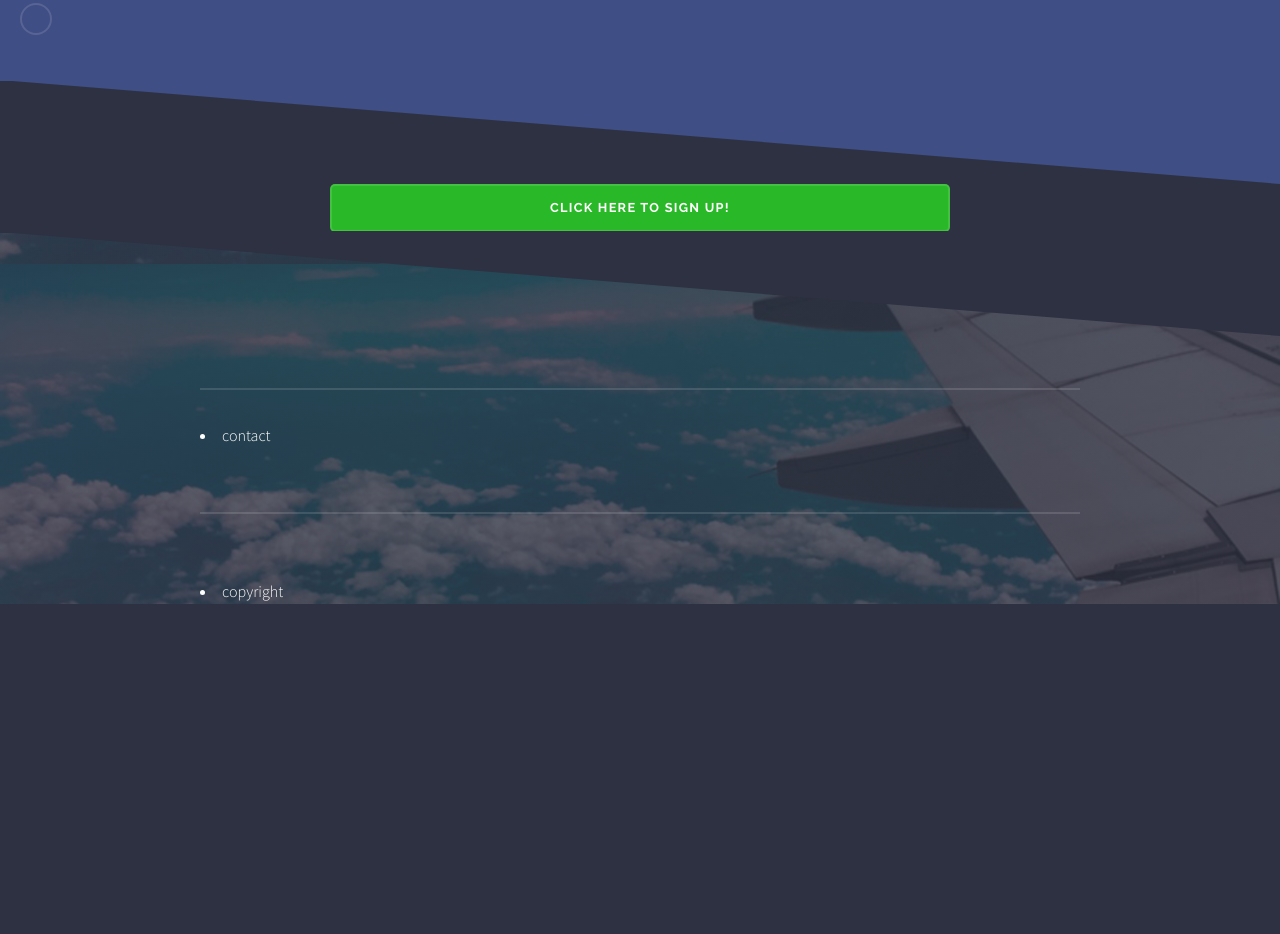
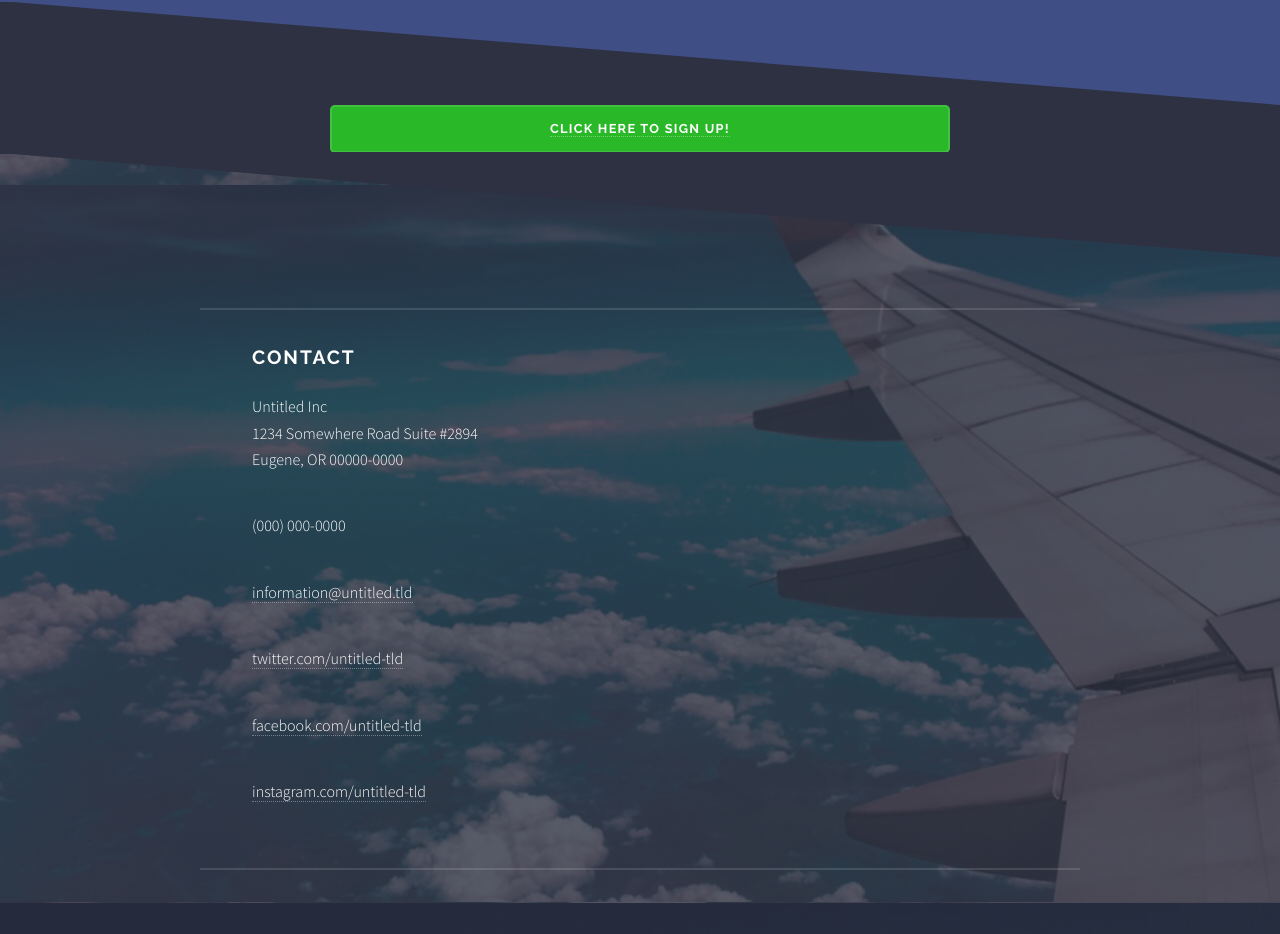
Before and after one commit to kidsfly-lambda/UserInterface, a plain HTML site: page index.html in a window 1280 px wide. Shown: the part 2511-3445 px from the top of the page. Before the commit the page ends 3115 px from the top, so only its background shows below. Drawn offline with Linux system fonts and the light colour scheme.

Commit message:
Update index.html

```diff
--- a/index.html
+++ b/index.html
@@ -55,9 +55,10 @@
               <img src="" alt=""></a>
           </div>
           <div class="content">
-            <h2 class="major">Magna</h2>
-            <p>Lorem ipsum dolor sit amet, consectetur adipisicing elit, sed do eiusmod tempor incididunt ut labore et dolore magna aliqua. Ut enim ad minim veniam, quis nostrud exercitation ullamco laboris nisi ut aliquip ex ea commodo consequat. Duis aute
-              irure dolor in reprehenderit in voluptate velit esse cillum dolore eu fugiat nulla pariatur. Excepteur sint occaecat cupidatat non proident, sunt in culpa qui officia deserunt mollit anim id est laborum.</p>
+            <h2 class="major">Trained Professionals</h2>
+            <p>At Kids Fly we take both safty and professionalism very seriously. Each of our associates are given taining to be the best help possible for the struggeling parent. We also take great care in assuring each associate is background checked and
+              overall an upstanding citizen.
+            </p>
             <a href="#" class="special">
               <img src="images/stroller.jpg" class='image' alt=""></a>
           </div>
@@ -69,9 +70,9 @@
               <img src="" alt=""></a>
           </div>
           <div class="content">
-            <h2 class="major">Magna</h2>
-            <p>Lorem ipsum dolor sit amet, consectetur adipisicing elit, sed do eiusmod tempor incididunt ut labore et dolore magna aliqua. Ut enim ad minim veniam, quis nostrud exercitation ullamco laboris nisi ut aliquip ex ea commodo consequat. Duis aute
-              irure dolor in reprehenderit in voluptate velit esse cillum dolore eu fugiat nulla pariatur. Excepteur sint occaecat cupidatat non proident, sunt in culpa qui officia deserunt mollit anim id est laborum.</p>
+            <h2 class="major">Who we Are</h2>
+            <p>Kids Fly
+            </p>
             <a href="#" class="special">
               <img src="images/onboard.jpg" class='image' alt=""></a>
           </div>
@@ -79,7 +80,10 @@
         <!--four-->
         <section class="features">
 
-          <button type="button" name="button">Click Here to Sign Up!</button>
+          <button type="button" name="button">
+            <a href="#facebook.com">Click Here to Sign Up!</a>
+          </button>
+
         </section>
       </div>
 
@@ -92,14 +96,30 @@
       <h2 class="major"></h2>
       <p></p>
 
-      <ul class="contact"></ul>
-      <li>contact</li>
-      <ul class="copyright"></ul>
-      <li>copyright</li>
-
-    </div>
-  </section>
-</div>
+      <ul class="contact">
+        <li class="fa-home">
+          <h2>Contact</h2>
+          Untitled Inc<br/>
+          1234 Somewhere Road Suite #2894<br/>
+          Eugene, OR 00000-0000
+        </li>
+        <li class="fa-phone">(000) 000-0000</li>
+        <li class="fa-envelope">
+          <a href="#">information@untitled.tld</a>
+        </li>
+        <li class="fa-twitter">
+          <a href="#">twitter.com/untitled-tld</a>
+        </li>
+        <li class="fa-facebook">
+          <a href="#">facebook.com/untitled-tld</a>
+        </li>
+        <li class="fa-instagram">
+          <a href="#">instagram.com/untitled-tld</a>
+        </li>
+      </ul>
+      <ul class="copyright"></div>
+    </section>
+  </div>
 
 </body>
 </html>
```
